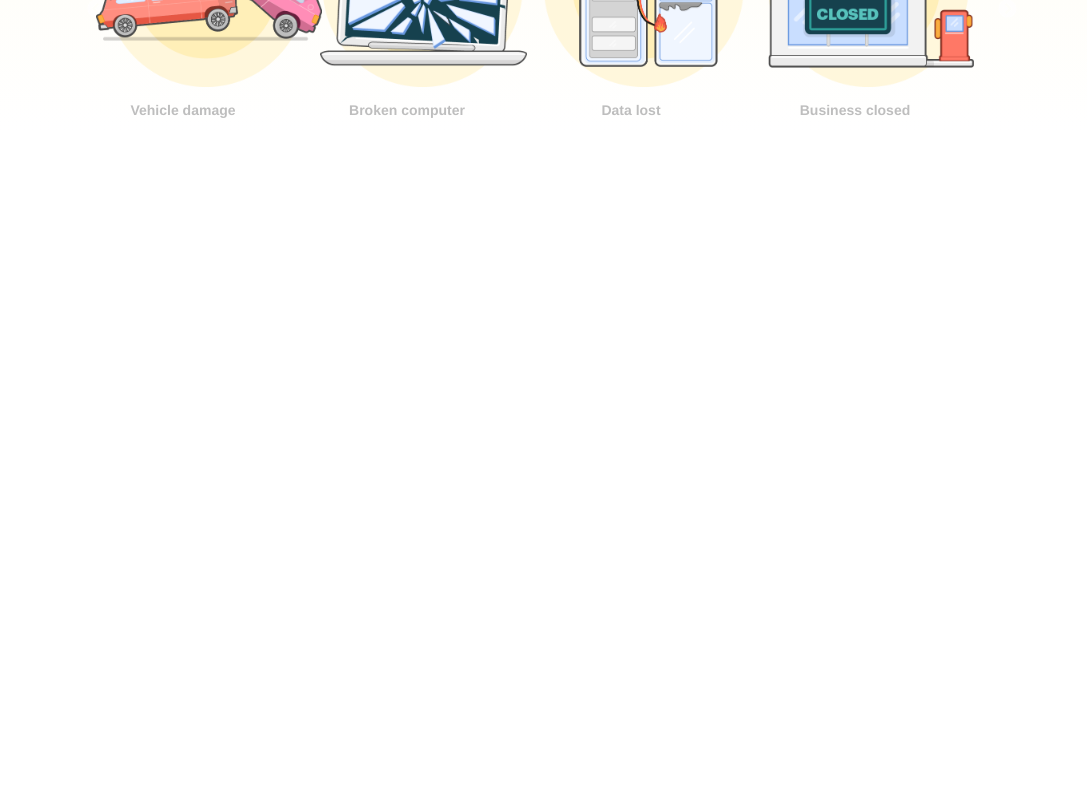
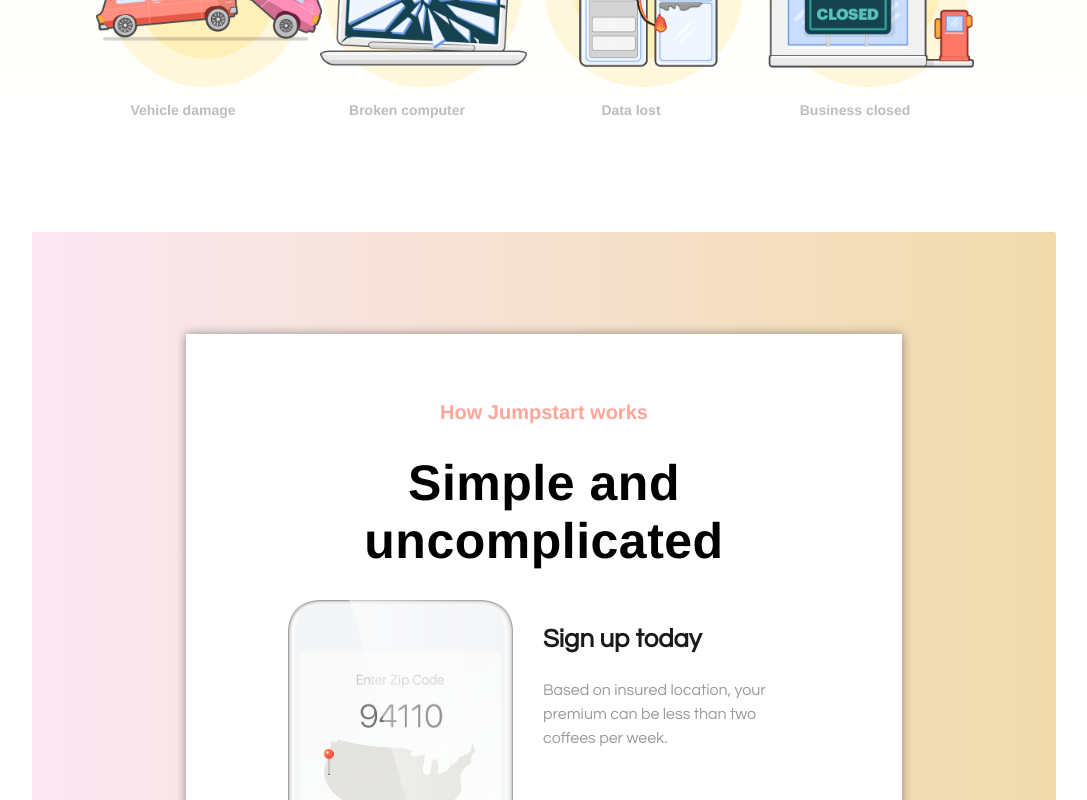
Before and after one commit to Dabrown18/jumpstart-recovery, a React (Create React App) app: page / in a window 1280 px wide. Shown: the part 967-1767 px from the top of the page, without its empty margins (96-1183 px from the left). Before the commit the page ends 1099 px from the top, so only its background shows below. Built offline with nearby package versions, Linux system fonts and the light colour scheme.

Commit message:
styled button transition

```diff
--- a/src/App.js
+++ b/src/App.js
@@ -1,14 +1,16 @@
 import React, { Component } from 'react';
 import Header from './components/Header'
 import Carousel from './components/Carousel';
+import HowItWorks from './components/HowItWorks';
 import './App.css';
 
 class App extends Component {
   render() {
     return (
       <div className="App">
-        <Header />
-        <Carousel />
+         <Header />
+         <Carousel />
+         <HowItWorks />
       </div>
     );
   }
--- a/src/components/Header/Header.css
+++ b/src/components/Header/Header.css
@@ -108,7 +108,8 @@
 input::placeholder {
 	padding-left: 10px;
 }
-button {
+
+.email_btn {
 	background-color: #ee6c56;
 	max-width:40%;
 	max-height: 100%;
@@ -122,3 +123,8 @@
 	font-weight: bold;
 	color: white;
 }
+
+button:hover {
+	background-color: #a64a3b;
+	transition: all .5s;
+}
--- a/src/components/Header/HeaderForm/Form.js
+++ b/src/components/Header/HeaderForm/Form.js
@@ -5,7 +5,7 @@
 		return (
 			<form action="" className="form">
 				<input type="email" placeholder="Your email address"/>
-				<button>Inquire</button>
+				<button className="email_btn">Inquire</button>
 			</form>
 		)
 	}
--- /dev/null
+++ b/src/components/HowItWorks/HowItWorks.css
@@ -0,0 +1,94 @@
+.how-it-works {
+	width: 100%;
+	background-color: #ffffff;
+}
+
+.how-bg {
+	margin: 100px 10% 0px 10%;
+	background: linear-gradient(-90deg, #f1dbac, #fbe7f3);
+	overflow: hidden;
+	border-radius: 2px;
+}
+
+.how-content {
+	background-color: #ffffff;
+	text-align: center;
+	padding: 5% 10%;
+	margin: 10% 15% 10% 15%;
+	overflow: hidden;
+	box-shadow: 0px 0px 10px rgba(0,0,0,0.4);
+	-webkit-box-shadow: 0px 0px 10px rgba(0,0,0,0.4);
+	-moz-box-shadow: 0px 0px 10px rgba(0,0,0,0.4);
+}
+
+.how-content p {
+	color: #9B9B9B;
+}
+
+.how-content .primary {
+	color: #FFA599;
+	font-family: 'Graphik 600',Helvetica,Arial,sans-serif;
+	font-weight: 600;
+	font-style: normal;
+	font-stretch: normal;
+	font-size: 20px;
+	margin-bottom: 30px;
+}
+
+.how-content .secondary {
+	width: 80%;
+	margin: 0 auto;
+	font-family: 'Graphik 600',Helvetica,Arial,sans-serif;
+	font-weight: 600;
+	font-style: normal;
+	font-stretch: normal;
+	margin-bottom: 30px;
+	font-size: 50px;
+	color: #000;
+}
+
+.item_info {
+	padding-top: 1px;
+}
+
+.iphone_container_item {
+	display: block;
+	max-width: 600px;
+	width: 100%;
+	height: 300px;
+	text-align: left;
+	margin-bottom: 20px;
+}
+
+.iphone_title_h3 {
+	font-weight: bolder;
+}
+
+.iphone_title_p {
+	color: #9B9B9B;
+	line-height: 1.5;
+	font-size: 16px;
+}
+
+.iphone {
+	display: inline-block;
+	width: 225px;
+	height: 269px;
+	float: left;
+	padding-right: 30px;
+}
+
+.signup_btn {
+	background-color: #ee6c56;
+	max-width:20%;
+	max-height: 100%;
+	width: 100%;
+	height: 50px;
+	margin-left: 15px;
+	border-radius: 5px;
+	-moz-border-radius: 5px;
+	-webkit-border-radius: 5px;
+	font-size: 18px;
+	font-weight: bold;
+	color: white;
+}
--- /dev/null
+++ b/src/components/HowItWorks/index.js
@@ -0,0 +1,50 @@
+import React from 'react';
+import './HowItWorks.css';
+
+const ZipCode   = require('../../img/zip-code.png');
+const Text      = require('../../img/text.png');
+const Deposited = require('../../img/deposited.png');
+
+const HowItWorks = () => (
+	<div className="how-it-works">
+		<div className="how-bg">
+			<div className="how-content">
+				<h2 className="primary">How Jumpstart works</h2>
+				<h2 className="secondary">Simple and uncomplicated</h2>
+				<div className="iphone_container_item">
+					<img src={ZipCode}   alt="Zip Code"  className="iphone"/>
+					<div className="item_info">
+						<h3 className="iphone_title_h3">Sign up today</h3>
+						<p className="iphone_title_p">
+							Based on insured location, your premium can be less than two coffees per week.
+						</p>
+					</div>
+				</div>
+				<div className="iphone_container_item">
+					<img src={Text}      alt="Text"      className="iphone"/>
+					<div className="item_info">
+						<h3 className="iphone_title_h3">If an intense quake affects you</h3>
+						<p className="iphone_title_p">
+							You get a text message from Jumpstart. Reply to confirm you'll have expenses.
+						</p>
+					</div>
+				</div>
+				<div className="iphone_container_item">
+					<img src={Deposited} alt="Deposited" className="iphone"/>
+					<div className="item_info">
+						<h3 className="iphone_title_h3">Payment complete</h3>
+						<p className="iphone_title_p">
+							Payment is directly deposited to your bank account.
+						</p>
+					</div>
+				</div>
+				<p>No deductible</p>
+				<p>No paperwork</p>
+				<p>No hassle</p>
+				<button className="signup_btn">Sign Up</button>
+			</div>
+		</div>
+	</div>
+);
+
+export default HowItWorks;
```
